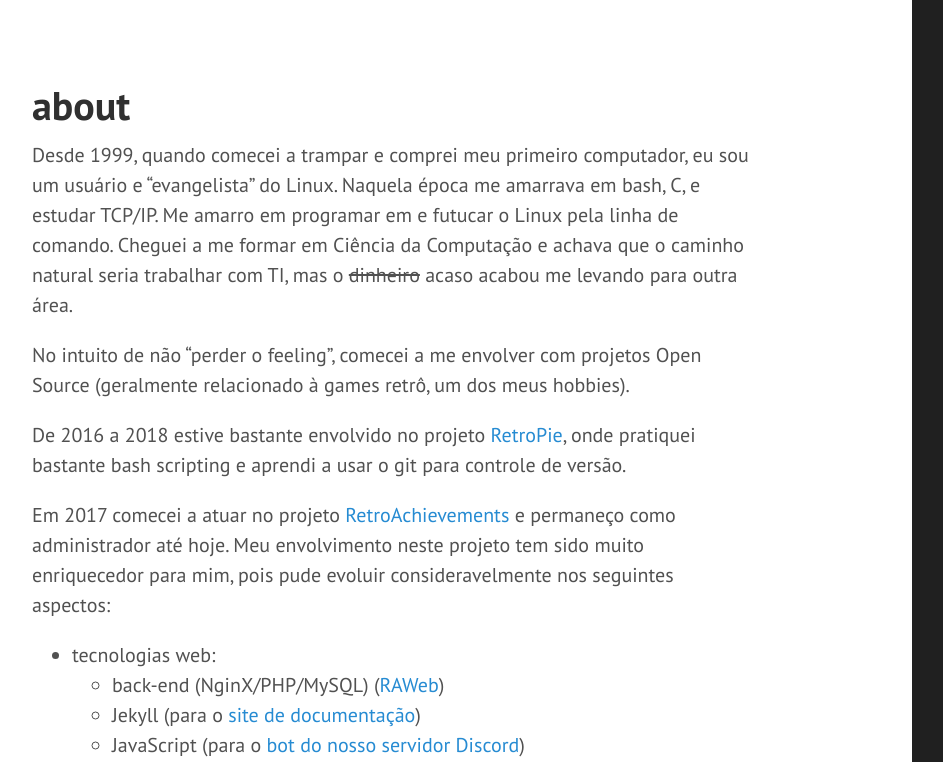
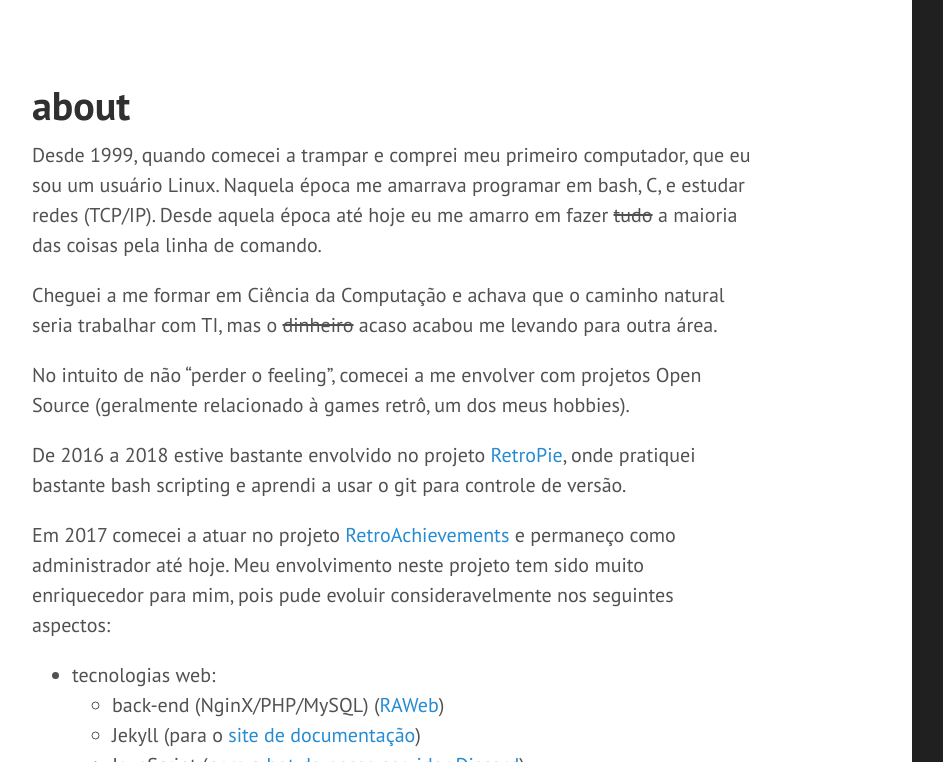
Before and after one commit to meleu/meleu.github.io, a Jekyll site: the page built from about.md, in a window 1280 px wide and 1400 px high, cut to the strip 0-762 px from the top of the window. Shown: the whole strip, without its empty margins (68-1011 px from the left). Built offline with Jekyll 4.4.1, drawn with Linux system fonts in a browser that asks for light colours; some of the changed text lies outside the part shown.

Commit message:
Update about.md

```diff
--- a/about.md
+++ b/about.md
@@ -3,7 +3,9 @@ layout: page
 title: about
 ---
 
-Desde 1999, quando comecei a trampar e comprei meu primeiro computador, eu sou um usuário e "evangelista" do Linux. Naquela época me amarrava em bash, C, e estudar TCP/IP. Me amarro em programar em e futucar o Linux pela linha de comando. Cheguei a me formar em Ciência da Computação e achava que o caminho natural seria trabalhar com TI, mas o ~~dinheiro~~ acaso acabou me levando para outra área.
+Desde 1999, quando comecei a trampar e comprei meu primeiro computador, que eu sou um usuário Linux. Naquela época me amarrava programar em bash, C, e estudar redes (TCP/IP). Desde aquela época até hoje eu me amarro em fazer ~~tudo~~ a maioria das coisas pela linha de comando.
+
+Cheguei a me formar em Ciência da Computação e achava que o caminho natural seria trabalhar com TI, mas o ~~dinheiro~~ acaso acabou me levando para outra área.
 
 No intuito de não "perder o feeling", comecei a me envolver com projetos Open Source (geralmente relacionado à games retrô, um dos meus hobbies).
 
@@ -32,6 +34,6 @@ Outras coisas que eu curto, não necessariamente relacionado a área de tecnolog
 - Ler livros
 - Ler histórias em quadrinhos
 - [Desenhar](https://meleuartblog.wordpress.com/)
-- [patins street](https://www.youtube.com/watch?v=m2kTpd1C-as)
-- bateria (sim, o instrumento musical)
+- [Patins street](https://www.youtube.com/watch?v=m2kTpd1C-as)
+- Bateria (sim, o instrumento musical)
 - Cubo de Rubik (cubo mágico)
```
